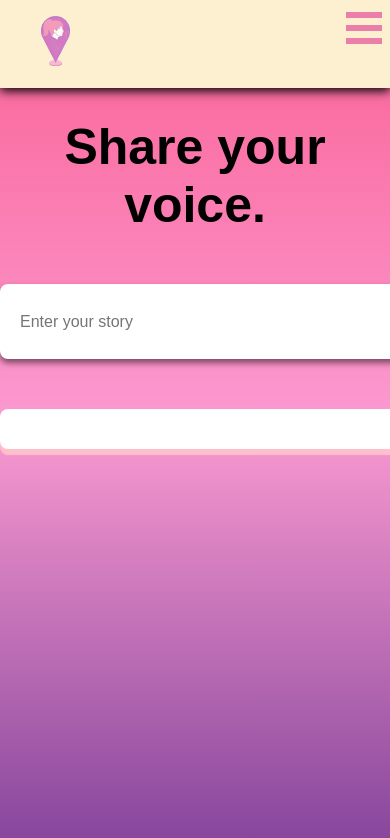
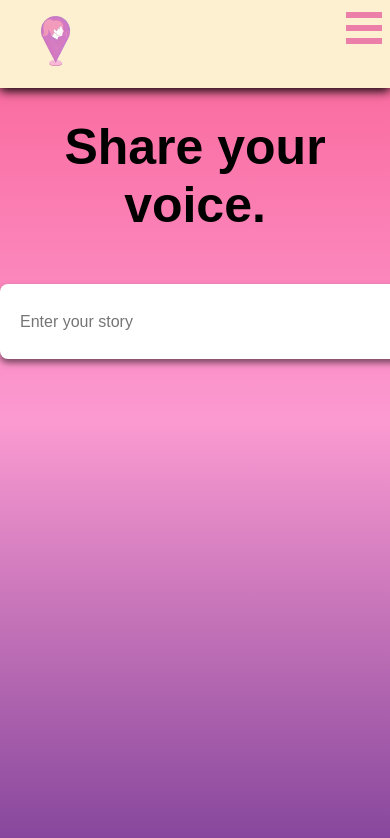
Before and after one commit to EdCalzar2/thesis-final-project, a React (Vite) app: page /story in a window 390 px wide. Shown: the top 838 px of the page. Built offline with nearby package versions, Linux system fonts and the light colour scheme.

Commit message:
Update storyList.module.css

```diff
--- a/src/components/storyList.module.css
+++ b/src/components/storyList.module.css
@@ -1,9 +1,26 @@
 .list {
-    background-color: white;
-    border-radius: 8px;
-    box-shadow: 0 6px 1px pink;
-    width: 500px;
+    display: grid;
+    grid-template-columns: repeat(4, 1fr);
+    gap: 20px;
     padding: 20px;
+    max-width: 1200px;
     margin: 0 auto;
-    margin-top: 50px;
 }
+
+@media (max-width: 1024px) {
+    .list {
+        grid-template-columns: repeat(3, 1fr);
+    }
+}
+
+@media (max-width: 768px) {
+    .list {
+        grid-template-columns: repeat(2, 1fr);
+    }
+}
+
+@media (max-width: 480px) {
+    .list {
+        grid-template-columns: 1fr;
+    }
+}
```
